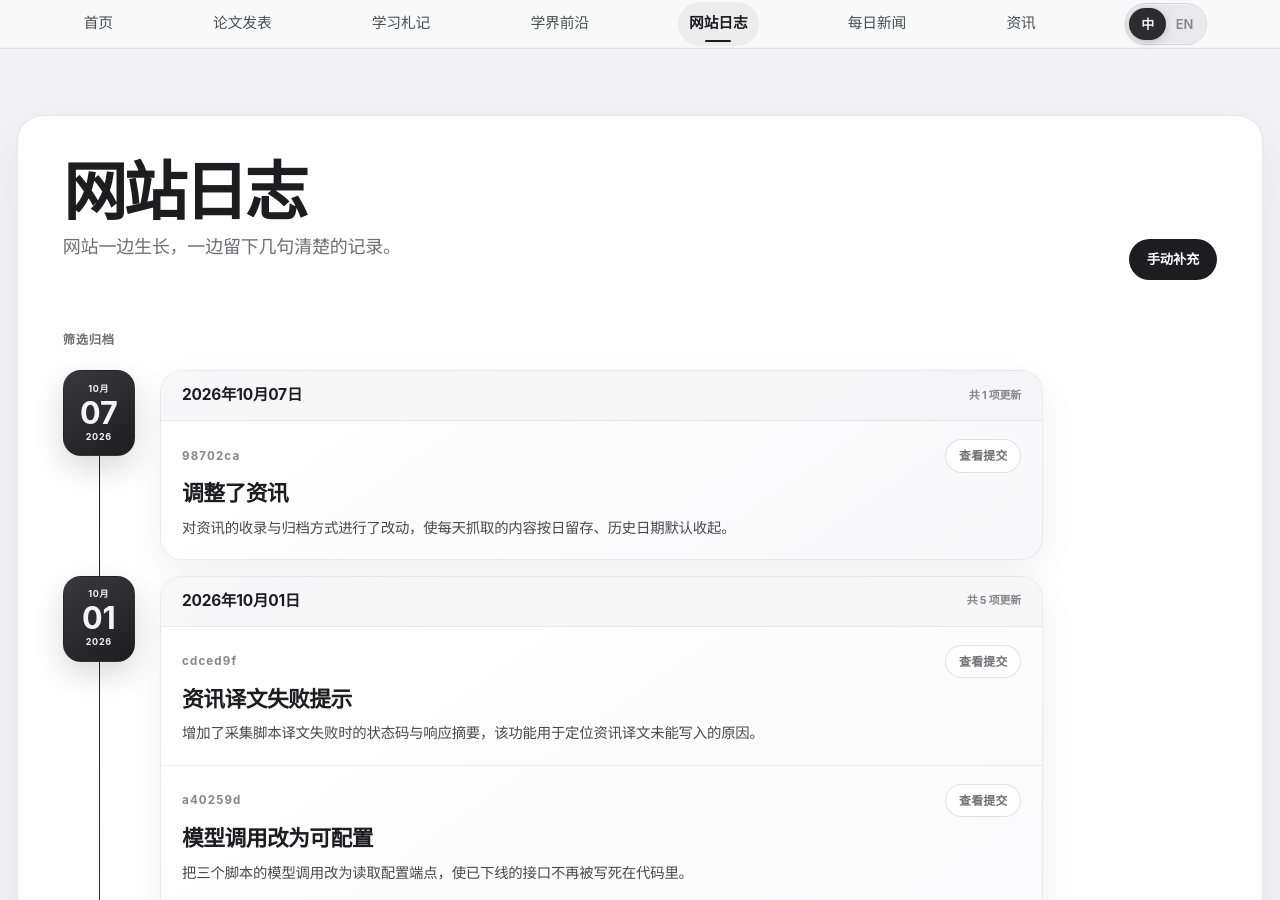
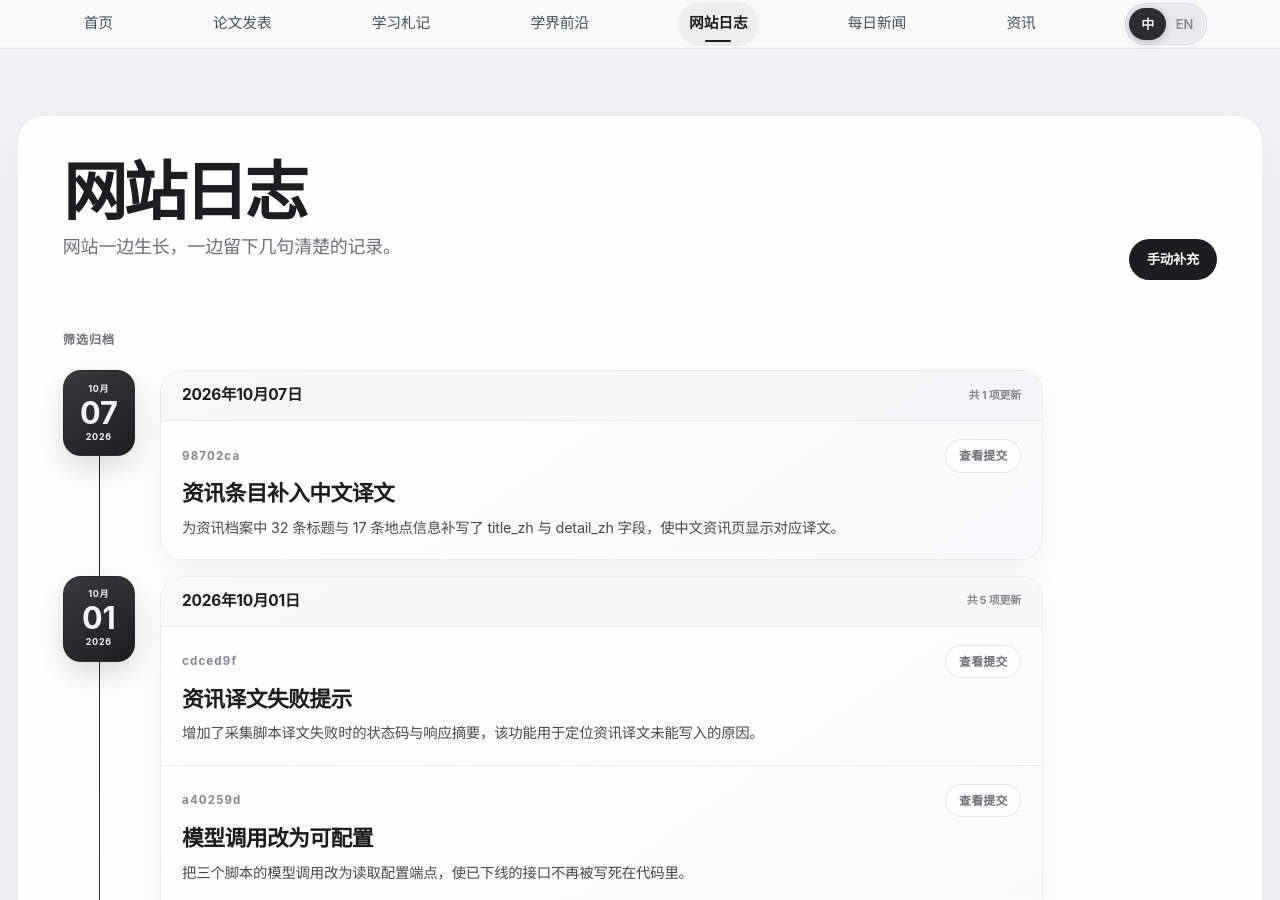
Before and after one commit to HaoxiangLuo/HaoxiangLuo.github.io, a Jekyll site: the page built from _pages/site-log-zh.html, in a window 1280 px wide and 900 px high. Built offline with Jekyll 4.4.1, drawn with Linux system fonts in a browser that asks for light colours; a style sheet for code colours, icons or effects is not loaded.

Commit message:
把资讯译文回填的日志条目改写为具体描述

```diff
--- a/_data/site_updates.json
+++ b/_data/site_updates.json
@@ -1,15 +1,15 @@
 [
   {
     "date": "2026-10-07",
-    "title_zh": "调整了资讯",
-    "title_en": "Refined Opportunities",
+    "title_zh": "资讯条目补入中文译文",
+    "title_en": "Chinese translations for Opportunities entries",
     "message": "为资讯条目补入中英文标题与地点译文",
-    "story_zh": "对资讯的收录与归档方式进行了改动，使每天抓取的内容按日留存、历史日期默认收起。",
-    "story_en": "Changed how Opportunities is collected and archived so each day's items are kept by date and earlier days stay folded.",
-    "purpose_zh": "更新站内页面、板块或脚本的内容组织与呈现方式。",
-    "purpose_en": "为资讯条目补入中英文标题与地点译文",
-    "details_zh": "调整资讯页面的收录内容、板块结构或自动采集。",
-    "details_en": "Refined the opportunities archive, sections, or automatic collection.",
+    "story_zh": "为资讯档案中 32 条标题与 17 条地点信息补写了 title_zh 与 detail_zh 字段，使中文资讯页显示对应译文。",
+    "story_en": "Added title_zh and detail_zh to 32 titles and 17 location fields in the Opportunities archive so the Chinese page shows the matching text.",
+    "purpose_zh": "让中文资讯页显示职位与项目标题、地点信息的中文译文，同时保留发布方原文。",
+    "purpose_en": "Show Chinese titles and location details on the Opportunities page while keeping the publisher wording.",
+    "details_zh": "_data/opportunities.json 中 32 条资讯记录的标题与地点译文字段。",
+    "details_en": "the title and detail translation fields of 32 records in _data/opportunities.json",
     "sha": "98702ca",
     "url": "https://github.com/HaoxiangLuo/HaoxiangLuo.github.io/commit/98702ca761a90799a690cdd33998350664c1f081"
   },
```
Also changed, not shown: assets/data/archive/manifest.json, 1 other file.
